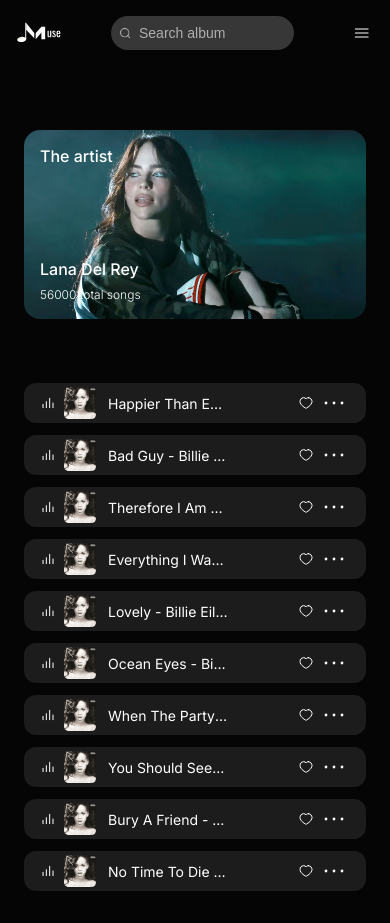
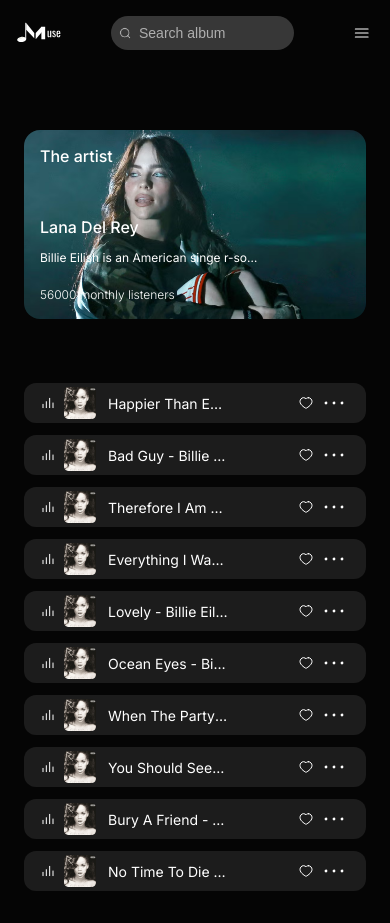
Before and after one commit to nikushabitskinashvili/muse, a Next.js app: page /artists/1 in a window 390 px wide. Built offline with nearby package versions, Linux system fonts and the light colour scheme.

Commit message:
FBLAN-77

```diff
--- a/app/(authorised)/artists/[id]/page.tsx
+++ b/app/(authorised)/artists/[id]/page.tsx
@@ -16,8 +16,11 @@
         <ArtistHero
           artistName={artist.title}
           imgSrc="/images/ArtistHero.png"
-          songsCount={56000}
-
+          monthlyListeners={56000}
+          artistBio={`Billie Eilish is an American singe r-songwriter
+            born on December 18, 2001, in Los Angeles. She gained fame with her
+            2015 hit "Ocean Eyes" and won multiple Grammy Awards for her debut
+            album, "When We All Fall Asleep, Where Do We Go?"`}
         />
       </div>
       <div className={styles.MusicWrapper}>
--- a/app/components/ArtistHero/ArtistHero.module.scss
+++ b/app/components/ArtistHero/ArtistHero.module.scss
@@ -1,6 +1,6 @@
 @import "../../styles/colors.scss";
 
-.container{
+.container {
   max-width: 1176px;
   width: 100%;
   height: 372px;
@@ -14,7 +14,7 @@
   border-radius: 16px;
 }
 
-.h{
+.h {
   color: $textWhite;
   font-family: Inter;
   font-size: 24px;
@@ -23,29 +23,41 @@
   line-height: normal;
 }
 
-.artist{
+.artist {
   display: inline-flex;
-  flex-direction: column;
-  justify-content: flex-end;
-  align-items: flex-start;
+  width: 100%;
+  justify-content: space-between;
+  align-items: flex-end;
   gap: 4px;
 }
 
-.artistName{
+.artistInfoWrap {
+  display: flex;
+  flex-direction: column;
+  gap: 12px;
+  max-width: 484px;
+  width: 100%;
+}
+
+.artistName {
   color: $textWhite;
   font-family: Inter;
   font-size: 24px;
   font-style: normal;
   font-weight: 500;
   line-height: normal;
-
 }
 
-.artistBio{
+.artistBio {
   color: $textWhite;
+  font-family: Inter;
+  font-size: 16px;
+  font-style: normal;
+  font-weight: 400;
+  line-height: normal;
 }
 
-.songsCount{
+.monthlyListeners {
   color: $textWhite;
   font-family: Inter;
   font-size: 16px;
@@ -54,44 +66,90 @@
   line-height: normal;
 }
 
-@media only screen and (max-width: 1023px){
-  .container{
+@media only screen and (max-width: 1023px) {
+  .container {
     max-width: 1023px;
     width: 100%;
     height: 372px;
     padding: 15px 16px;
   }
 
-  .h{
+  .h {
     font-size: 20px;
   }
 
-  .artistName{
+  .artistName {
     font-size: 24px;
   }
 
-  .songsCount{
+  .monthlyListeners {
     font-size: 16px;
+  }
+
+  .artist {
+    display: inline-flex;
+    flex-direction: column;
+    width: 100%;
+    align-items: flex-start;
+    gap: 16px;
+  }
+
+  .artistInfoWrap {
+    display: flex;
+    flex-direction: column;
+    gap: 12px;
+    max-width: 480px;
+    width: 100%;
   }
 }
 
 @media only screen and (max-width: 767px) {
-  .container{
+  .container {
     max-width: 767px;
     width: 100%;
     height: 189px;
     padding: 16px;
   }
 
-  .h{
+  .h {
     font-size: 16px;
   }
 
-  .artistName{
+  .artistName {
     font-size: 16px;
   }
+  .artistBio {
+    color: $textWhite;
+    font-family: Inter;
+    font-size: 12px;
+    font-style: normal;
+    font-weight: 400;
+    line-height: 1.5;
+    white-space: nowrap;
+    overflow: hidden;
+    text-overflow: ellipsis;
 
-  .songsCount{
+  }
+
+  .monthlyListeners{
     font-size: 12px;
   }
+
+  .artist {
+    display: inline-flex;
+    flex-direction: column;
+    width: 100%;
+    align-items: flex-start;
+    gap: 16px;
+  }
+
+
+
+  .artistInfoWrap {
+    display: flex;
+    flex-direction: column;
+    gap: 12px;
+    max-width: 218px;
+    width: 100%;
+  }
 }
--- a/app/components/ArtistHero/ArtistHero.tsx
+++ b/app/components/ArtistHero/ArtistHero.tsx
@@ -1,4 +1,3 @@
-
 import { cookies } from "next/headers";
 import styles from "./ArtistHero.module.scss";
 
@@ -6,40 +5,28 @@
   artistName: string;
   artistBio: string;
   imgSrc: string;
-  songsCount: number;
+  monthlyListeners: number;
 }
-
-const fetchArtistBio = async (id: string) => {
-    const token = cookies()?.get(AUTH_COOKIE_KEY)?.value;
-
-    try {
-      const response = await Axios.get(`/artist/${id}`, {
-        headers: {
-          Authorization: `Bearer ${token}`,
-        },
-      });
-      return response.data;
-    } catch (error) {
-      console.log(error);
-    }
-  };
 
 export const ArtistHero = (props: Props) => {
   const style = {
     backgroundImage: `url(${props.imgSrc})`,
   };
 
-
   return (
     <div style={style} className={styles.container}>
       <h2 className={styles.h}>The artist</h2>
       <div className={styles.artist}>
-        <div>
-            <span className={styles.artistName}>{props.artistName}</span>
-            <span className={styles.artistBio}>{props.artistBio}</span>
+        <div className={styles.artistInfoWrap}>
+          <span className={styles.artistName}>{props.artistName}</span>
+          <span className={styles.artistBio}>
+            {props.artistBio}
+          </span>
         </div>
         <div>
-          <span className={styles.songsCount}>{`${props.songsCount} total songs`}</span>
+          <span
+            className={styles.monthlyListeners}
+          >{`${props.monthlyListeners} monthly listeners`}</span>
         </div>
       </div>
     </div>
```
